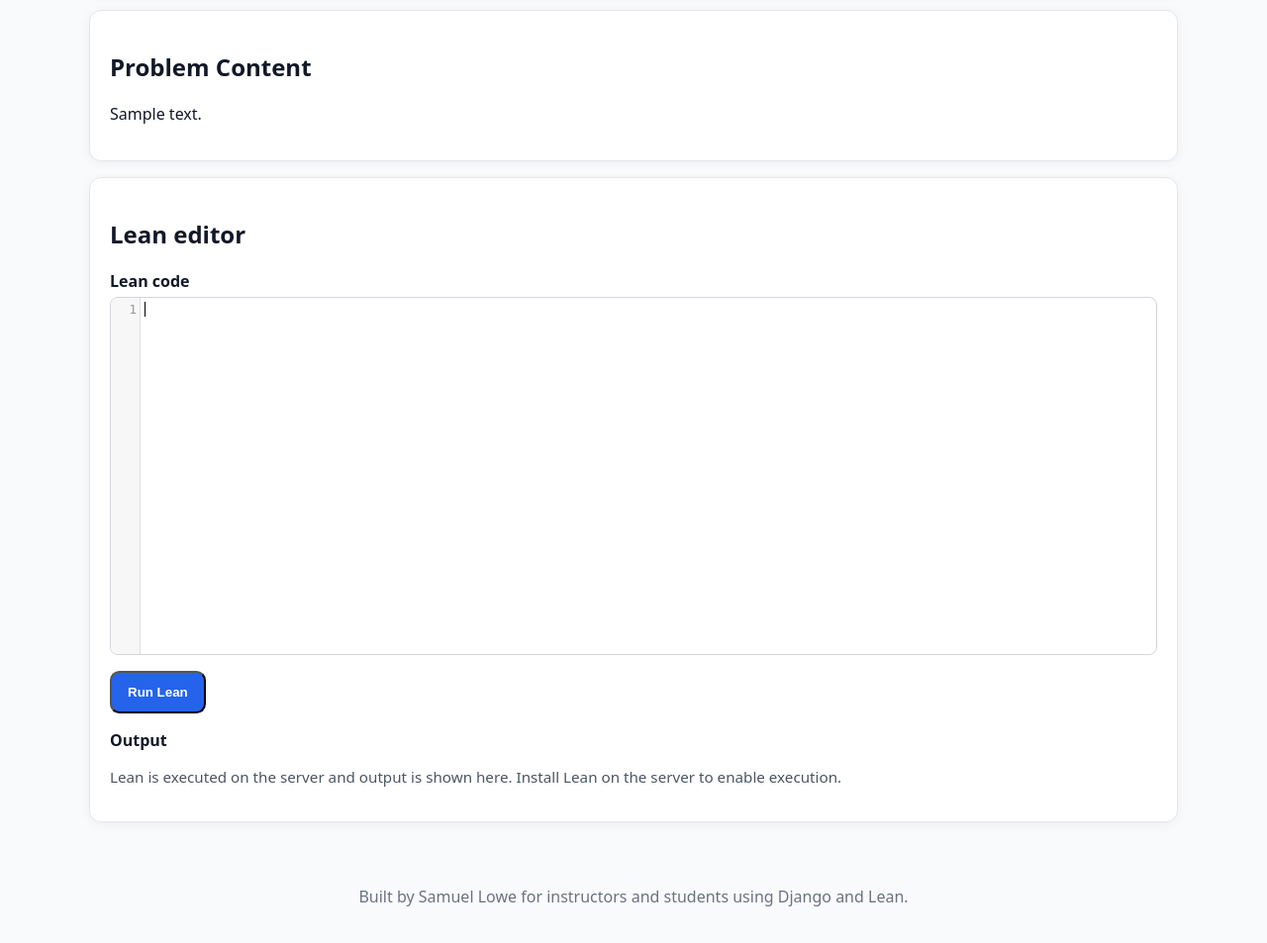
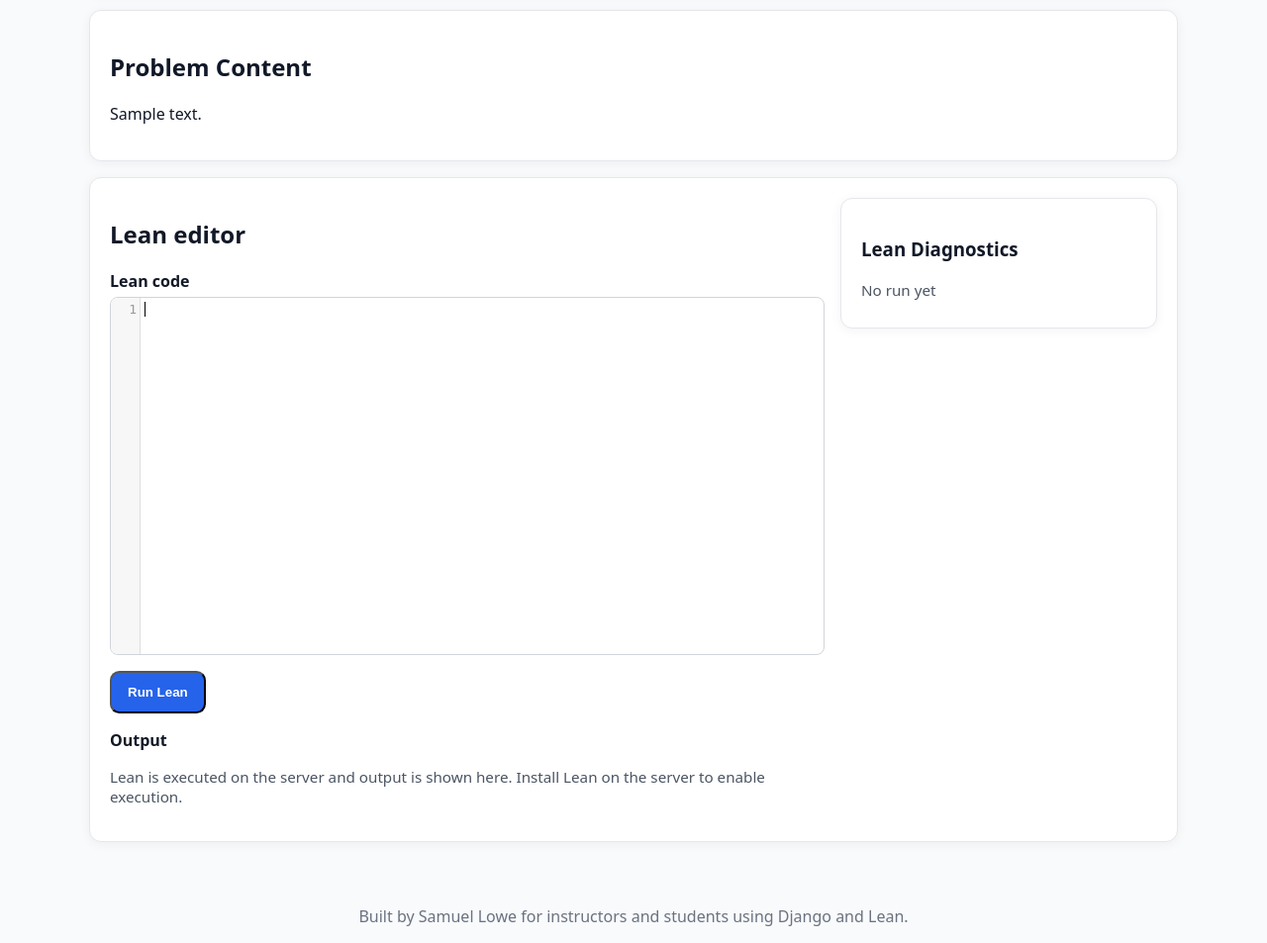
Before and after one commit to samlowe106/Pisa, a Django app: page /problems/1/ in a window 1280 px wide. Shown: the part 446-1399 px from the top of the page at 99% size. Before the commit the page ends 1362 px from the top, so only its background shows below. Run offline with Django 5.2, Linux system fonts and the light colour scheme; a user stored in the database is signed in; tables that the repository leaves empty hold one stand-in row (values such as "Sample post").

Commit message:
Added first steps for side bar status view like in vs code

```diff
--- a/templates/homework/problem_detail.html
+++ b/templates/homework/problem_detail.html
@@ -77,7 +77,12 @@
     async function runLean() {
         const code = leanEditor ? leanEditor.getValue() : document.getElementById('lean-code').value;
         const output = document.getElementById('lean-output');
+        const status = document.getElementById('lean-status');
+        const diagnostics = document.getElementById('lean-diagnostics');
+
         output.textContent = 'Running Lean...';
+        status.textContent = 'Running';
+        diagnostics.textContent = '';
 
         const formData = new FormData();
         formData.append('code', code);
@@ -91,15 +96,41 @@
         });
 
         if (!response.ok) {
-            output.textContent = 'Unable to run Lean. Server returned ' + response.status;
+            const msg = 'Unable to run Lean. Server returned ' + response.status;
+            output.textContent = msg;
+            status.textContent = 'Error';
+            diagnostics.textContent = msg;
             return;
         }
 
         const data = await response.json();
         if (data.error) {
             output.textContent = data.error;
+            status.textContent = 'Error';
+            diagnostics.textContent = data.error;
+            return;
+        }
+
+        // Show raw output
+        output.textContent = data.stdout || data.stderr || 'Lean finished with exit code ' + data.returncode;
+
+        // Update status
+        status.textContent = data.returncode === 0 ? 'OK' : 'Failed (exit ' + data.returncode + ')';
+
+        // Parse stderr/stdout for useful diagnostics lines
+        const combined = (data.stderr || '') + '\n' + (data.stdout || '');
+        const lines = combined.split(/\r?\n/).filter(Boolean);
+
+        // Simple heuristic: show lines that contain 'error' or 'warning' or start with '!' or 'error:'
+        const important = lines.filter(l => /error|warning|\b!\b|\berror:/i.test(l));
+
+        if (important.length > 0) {
+            diagnostics.textContent = important.join('\n');
+        } else if (lines.length > 0) {
+            // otherwise show the last few lines
+            diagnostics.textContent = lines.slice(-20).join('\n');
         } else {
-            output.textContent = data.stdout || data.stderr || 'Lean finished with exit code ' + data.returncode;
+            diagnostics.textContent = 'No diagnostics produced.';
         }
     }
 </script>
@@ -133,6 +164,8 @@
     {% endfor %}
 </div>
 <div class="card">
+    <div style="display: grid; grid-template-columns: 1fr 320px; gap: 1rem; align-items: start;">
+        <div>
             <h2>Lean editor</h2>
             <form id="lean-form" onsubmit="event.preventDefault(); runLean();">
                 {% csrf_token %}
@@ -152,4 +185,14 @@
             <p class="meta">Lean is executed on the server and output is shown here. Install Lean on the server to enable
                 execution.</p>
         </div>
+
+        <aside style="min-width: 280px;">
+            <div class="card">
+                <h3>Lean Diagnostics</h3>
+                <div id="lean-status" class="meta">No run yet</div>
+                <div id="lean-diagnostics" style="margin-top: 0.5rem; max-height: 420px; overflow: auto; font-family: ui-monospace, SFMono-Regular, Menlo, Monaco, Consolas, 'Liberation Mono', 'Courier New', monospace; font-size: 0.9rem; white-space: pre-wrap;"></div>
+            </div>
+        </aside>
+    </div>
+</div>
 {% endblock %}
```
Lines whose indentation alone changed are shown as unchanged.
